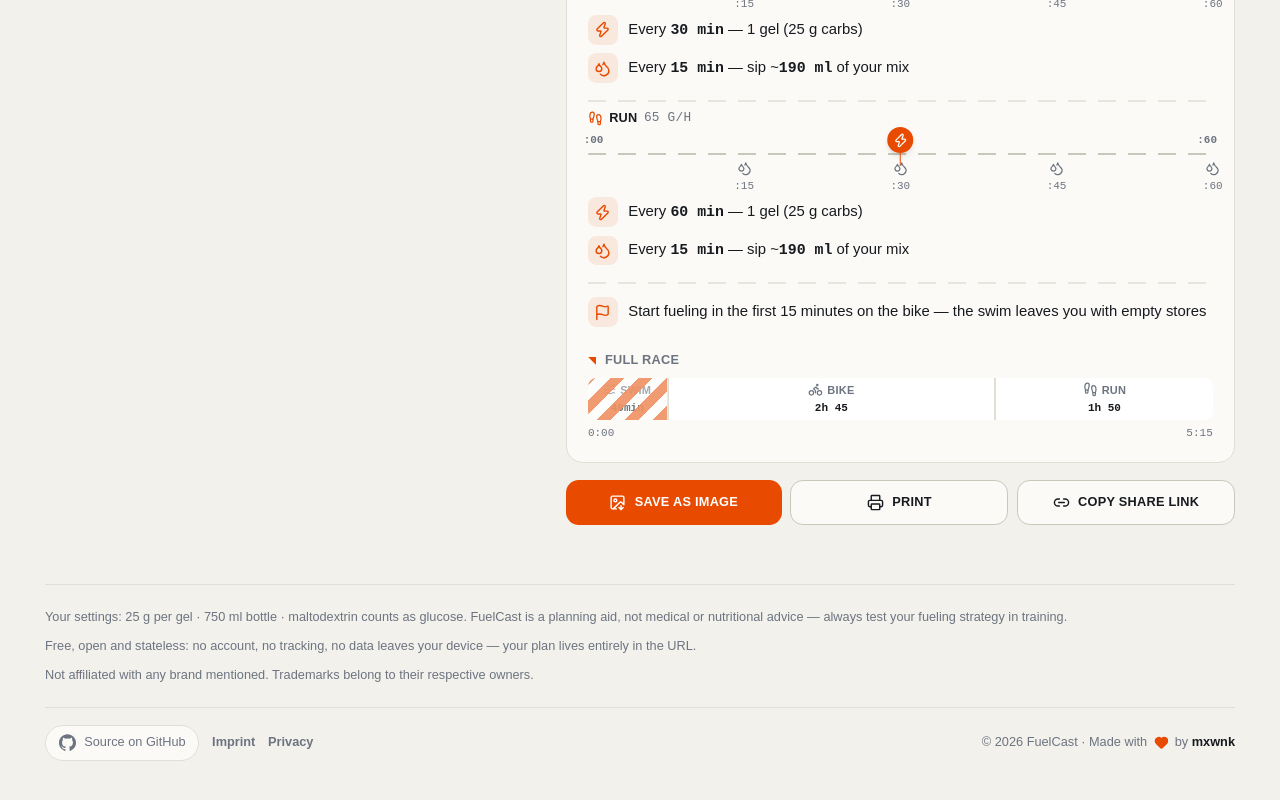
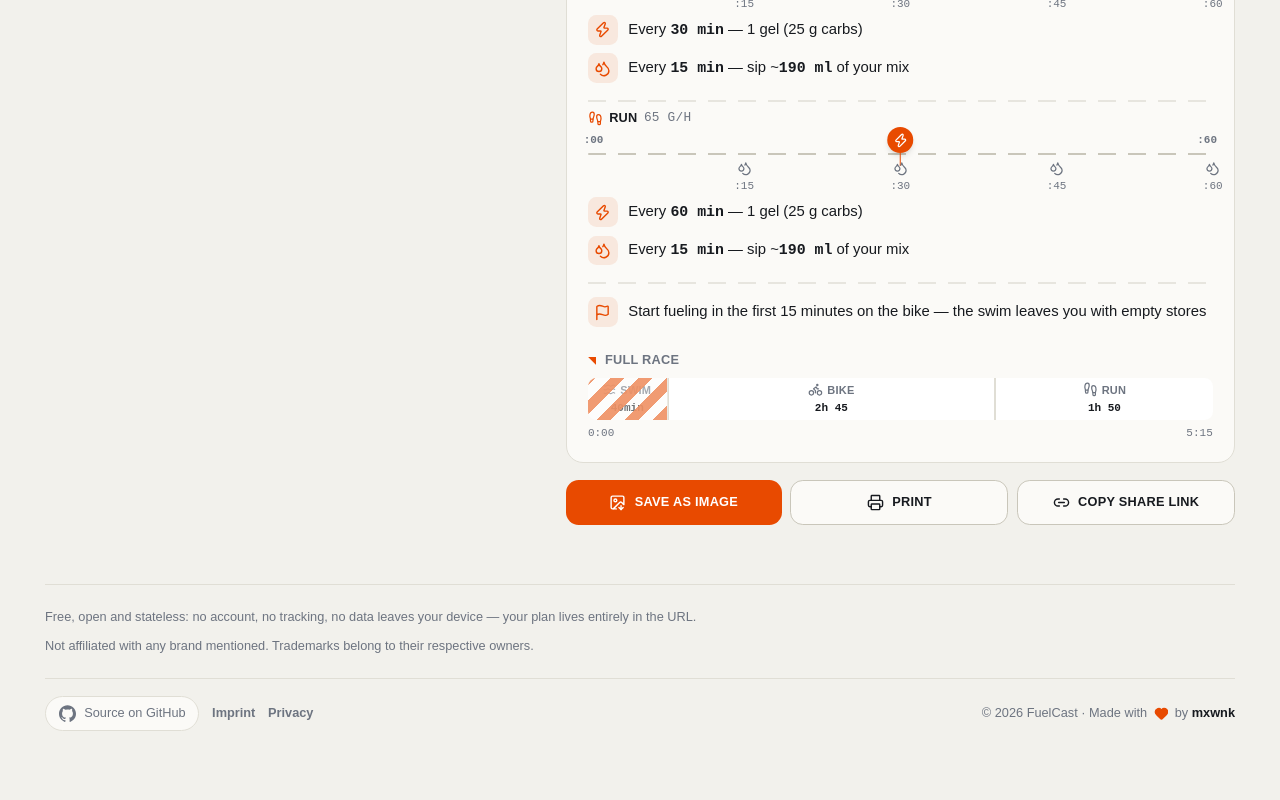
Before and after one commit to mxwnk/fuelcast, a React (Vite) app: page /en in a window 1280 px wide. Shown: the part 1618-2418 px from the top of the page. Built offline with nearby package versions, Linux system fonts and the light colour scheme.

Commit message:
refactor(footer): remove assumptions line and config prop
The 'Your settings: X g per gel' line was redundant — the user already
sees their settings in the control panel. Footer now only shows privacy,
disclaimer, and links.

```diff
--- a/src/App.tsx
+++ b/src/App.tsx
@@ -66,7 +66,7 @@ function LangLayout() {
         <Header dark={dark} onToggleTheme={toggle} />
         <main className="mx-auto max-w-6xl px-4 pb-20 pt-8 sm:pt-10">
           <Outlet context={context} />
-          <Footer config={planState.input.config} />
+          <Footer />
         </main>
       </div>
     </I18nProvider>
--- a/src/components/Footer.tsx
+++ b/src/components/Footer.tsx
@@ -1,6 +1,5 @@
 import { Heart } from 'lucide-react'
 import { Link } from 'react-router-dom'
-import type { PlanConfig } from '../lib/fueling'
 import { useI18n } from '../lib/i18n'
 
 const REPO_URL = 'https://github.com/mxwnk/fuelcast'
@@ -13,24 +12,14 @@ function GithubMark({ className }: { className?: string }) {
   )
 }
 
-interface FooterProps {
-  config: PlanConfig
-}
-
-export function Footer({ config }: FooterProps) {
+export function Footer() {
   const { lang, t } = useI18n()
   return (
     <footer
       className="rise mt-14 border-t border-line pt-5 text-xs leading-relaxed text-muted"
       style={{ animationDelay: '560ms' }}
     >
-      <p>
-        {t('footer.assumptions', {
-          gel: config.gelCarbs,
-          bottle: config.bottleMl,
-        })}
-      </p>
-      <p className="mt-2">{t('footer.privacy')}</p>
+      <p>{t('footer.privacy')}</p>
       <p className="mt-2">{t('footer.disclaimer')}</p>
 
       <div className="mt-5 flex flex-wrap items-center justify-center gap-3 border-t border-line pt-4 sm:justify-between">
```
